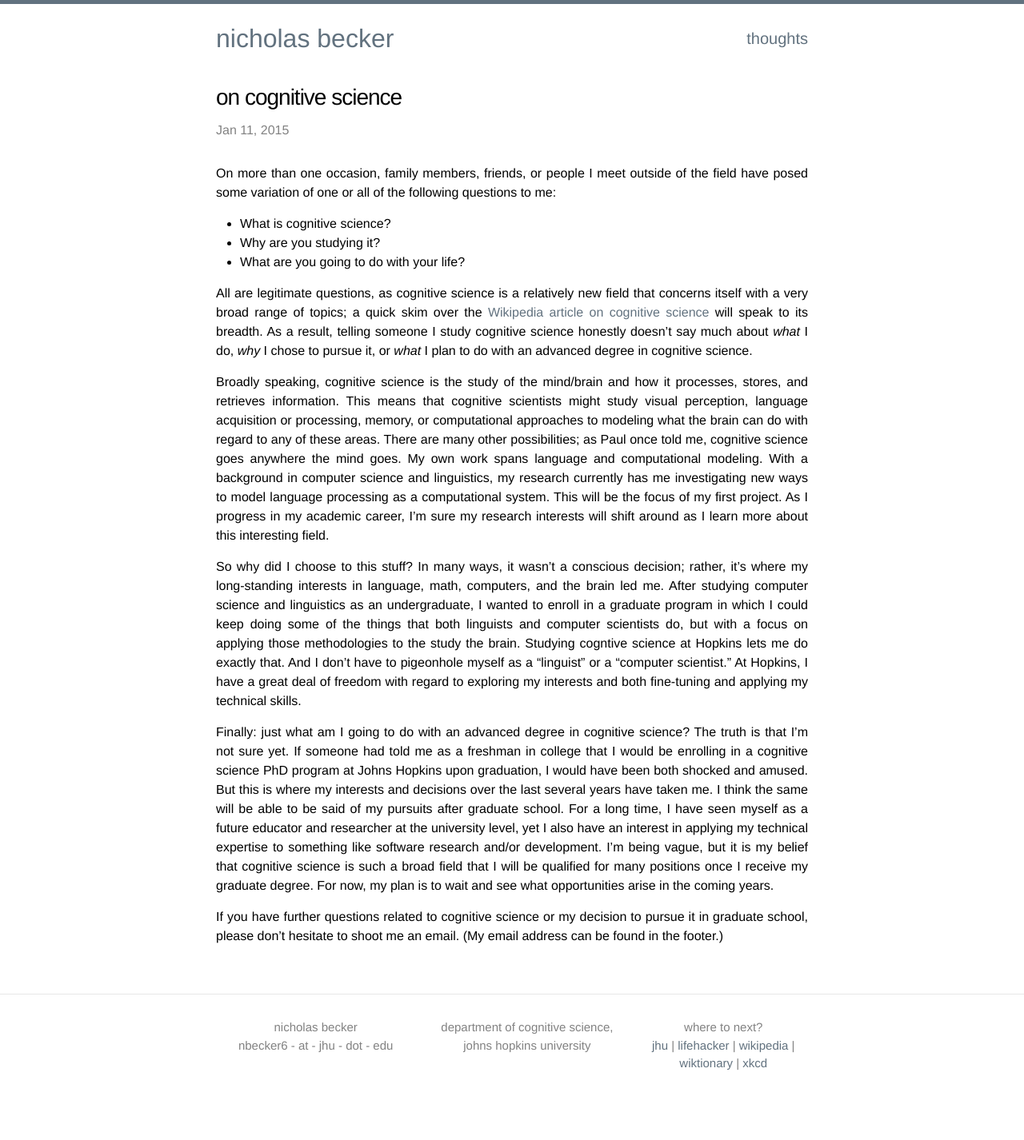
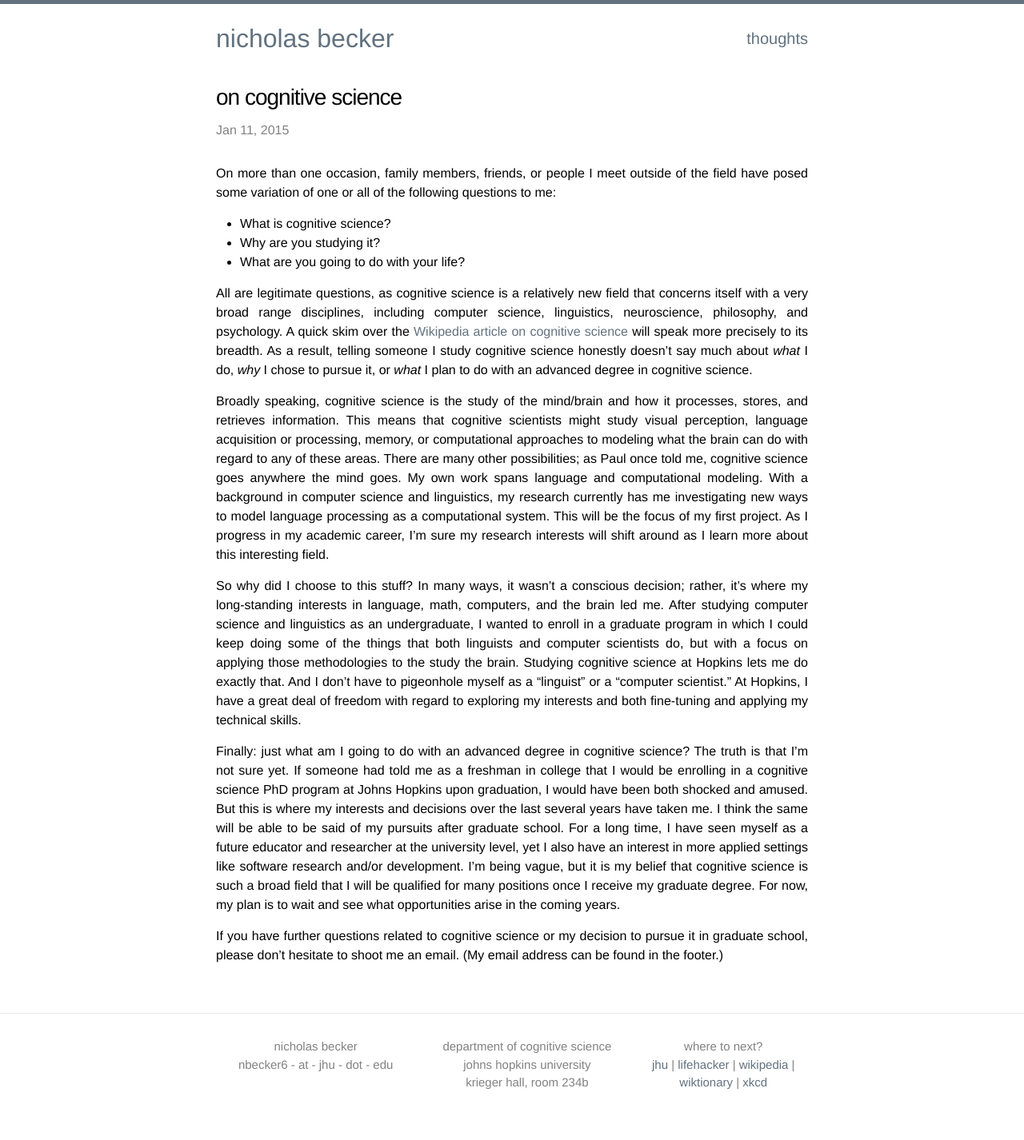
Before and after one commit to nrbecker/nrbecker.github.io, a Jekyll site: the page built from _posts/2015-01-11-on-cognitive-science.md, in a window 1280 px wide. Shown: the whole page at 80% size. Built offline with Jekyll 4.4.1, drawn with Linux system fonts in a browser that asks for light colours; before the commit the page ends 1387 px from its top, so only the background shows below that.

Commit message:
add office, make small wording changes
to index.html and 2015-01-11-on-cognitive-science.md

```diff
--- a/_config.yml
+++ b/_config.yml
@@ -3,8 +3,9 @@
 email: nbecker6 - at - jhu - dot - edu
 emailLink: nbecker6@jhu.edu
 description: > # this means to ignore newlines until "baseurl:"
-  department of cognitive science, <br>
-  johns hopkins university
+  department of cognitive science <br>
+  johns hopkins university <br>
+  krieger hall, room 234b
 #baseurl: "" # the subpath of your site, e.g. /blog/
 #url: "http://callmenick.net" # the base hostname & protocol for your site
 #github_username:  nrbecker
--- a/_posts/2015-01-11-on-cognitive-science.md
+++ b/_posts/2015-01-11-on-cognitive-science.md
@@ -10,12 +10,12 @@
 * Why are you studying it?
 * What are you going to do with your life?
 
-All are legitimate questions, as cognitive science is a relatively new field that concerns itself with a very broad range of topics; a quick skim over the [Wikipedia article on cognitive science](http://en.wikipedia.org/wiki/Cognitive_science) will speak to its breadth. As a result, telling someone I study cognitive science honestly doesn't say much about *what* I do, *why* I chose to pursue it, or *what* I plan to do with an advanced degree in cognitive science.
+All are legitimate questions, as cognitive science is a relatively new field that concerns itself with a very broad range disciplines, including computer science, linguistics, neuroscience, philosophy, and psychology. A quick skim over the [Wikipedia article on cognitive science](http://en.wikipedia.org/wiki/Cognitive_science) will speak more precisely to its breadth. As a result, telling someone I study cognitive science honestly doesn't say much about *what* I do, *why* I chose to pursue it, or *what* I plan to do with an advanced degree in cognitive science.
 
 Broadly speaking, cognitive science is the study of the mind/brain and how it processes, stores, and retrieves information. This means that cognitive scientists might study visual perception, language acquisition or processing, memory, or computational approaches to modeling what the brain can do with regard to any of these areas. There are many other possibilities; as Paul once told me, cognitive science goes anywhere the mind goes. My own work spans language and computational modeling. With a background in computer science and linguistics, my research currently has me investigating new ways to model language processing as a computational system. This will be the focus of my first project. As I progress in my academic career, I'm sure my research interests will shift around as I learn more about this interesting field.
 
-So why did I choose to this stuff? In many ways, it wasn't a conscious decision; rather, it's where my long-standing interests in language, math, computers, and the brain led me. After studying computer science and linguistics as an undergraduate, I wanted to enroll in a graduate program in which I could keep doing some of the things that both linguists and computer scientists do, but with a focus on applying those methodologies to the study the brain. Studying cogntive science at Hopkins lets me do exactly that. And I don't have to pigeonhole myself as a "linguist" or a "computer scientist." At Hopkins, I have a great deal of freedom with regard to exploring my interests and both fine-tuning and applying my technical skills.
+So why did I choose to this stuff? In many ways, it wasn't a conscious decision; rather, it's where my long-standing interests in language, math, computers, and the brain led me. After studying computer science and linguistics as an undergraduate, I wanted to enroll in a graduate program in which I could keep doing some of the things that both linguists and computer scientists do, but with a focus on applying those methodologies to the study the brain. Studying cognitive science at Hopkins lets me do exactly that. And I don't have to pigeonhole myself as a "linguist" or a "computer scientist." At Hopkins, I have a great deal of freedom with regard to exploring my interests and both fine-tuning and applying my technical skills.
 
-Finally: just what am I going to do with an advanced degree in cognitive science? The truth is that I'm not sure yet. If someone had told me as a freshman in college that I would be enrolling in a cognitive science PhD program at Johns Hopkins upon graduation, I would have been both shocked and amused. But this is where my interests and decisions over the last several years have taken me. I think the same will be able to be said of my pursuits after graduate school. For a long time, I have seen myself as a future educator and researcher at the university level, yet I also have an interest in applying my technical expertise to something like software research and/or development. I'm being vague, but it is my belief that cognitive science is such a broad field that I will be qualified for many positions once I receive my graduate degree. For now, my plan is to wait and see what opportunities arise in the coming years.
+Finally: just what am I going to do with an advanced degree in cognitive science? The truth is that I'm not sure yet. If someone had told me as a freshman in college that I would be enrolling in a cognitive science PhD program at Johns Hopkins upon graduation, I would have been both shocked and amused. But this is where my interests and decisions over the last several years have taken me. I think the same will be able to be said of my pursuits after graduate school. For a long time, I have seen myself as a future educator and researcher at the university level, yet I also have an interest in more applied settings like software research and/or development. I'm being vague, but it is my belief that cognitive science is such a broad field that I will be qualified for many positions once I receive my graduate degree. For now, my plan is to wait and see what opportunities arise in the coming years.
 
 If you have further questions related to cognitive science or my decision to pursue it in graduate school, please don't hesitate to shoot me an email. (My email address can be found in the footer.)
--- a/index.html
+++ b/index.html
@@ -17,7 +17,7 @@
   <strong>Research Interests</strong>
   <p>My research interests are broad, but mostly center around computational cogntive science and linguistics, theoretical linguistics, and language acquisition.</p>
 
-  <p>I am currently working closely with Paul Smolensky and others on the gradient symbolic computation project, looking for ways to integrate discrete (symbolic) and continuous (connectionist) models of cognition. More specifically, we are investigating new connectionist models of language processing.</p>
+  <p>I am currently working closely with Paul Smolensky and others on the gradient symbolic computation project, looking for ways to integrate discrete (symbolic) and continuous (connectionist) models of cognition. More specifically, we are investigating a new model of language processing that permits "blended" mental states during processing.</p>
 
   <strong>For more information about cognitive science, why I'm studying it, or what I plan to do with it, see <a href="uncategorized/2015/01/11/on-cognitive-science.html">this thought post</a>.</strong>
 
```
